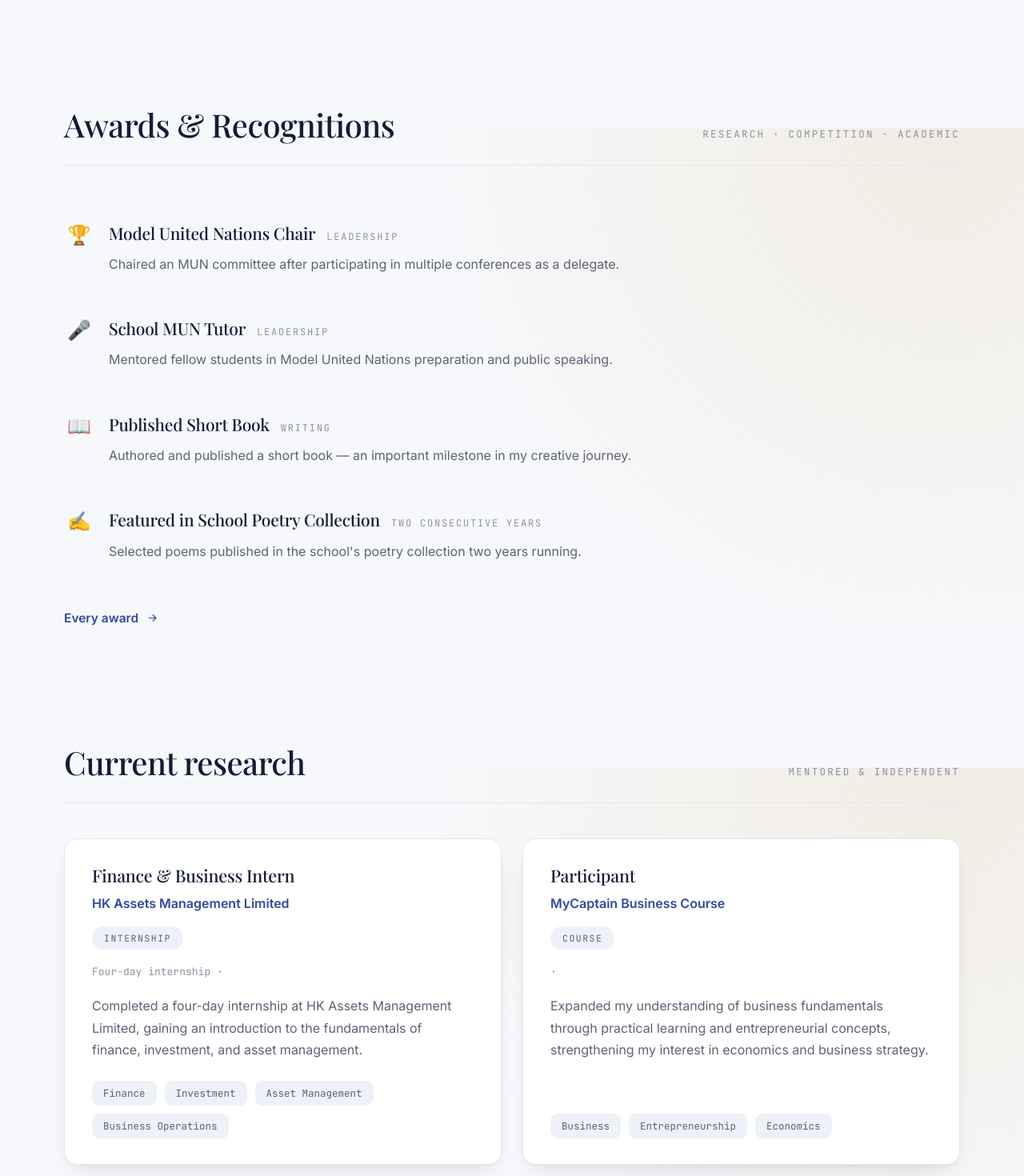
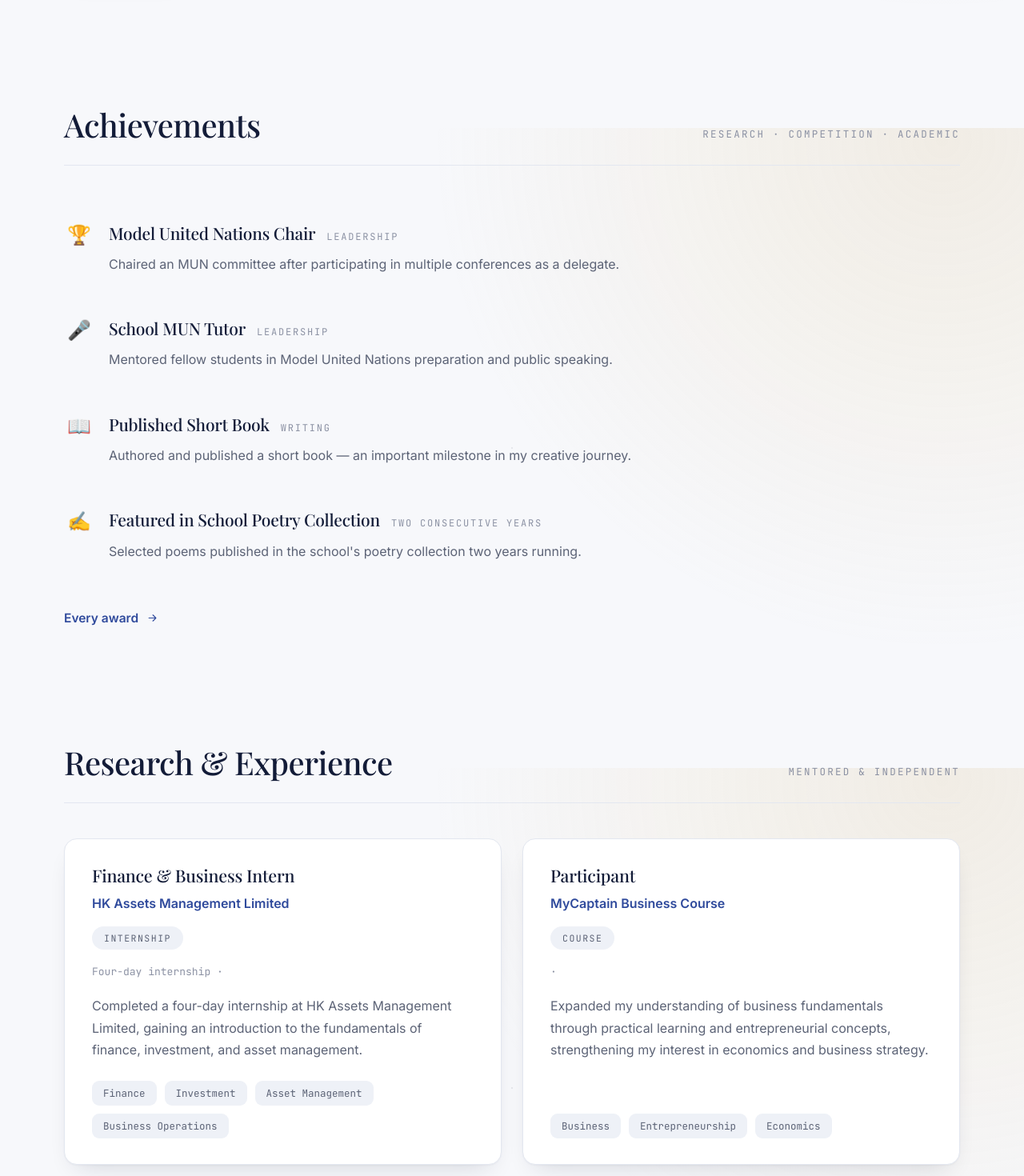
Before and after one commit to amitokamble8-pixel/kanak_portfolio_2, a React (Vite) app: page / in a window 1280 px wide. Shown: the part 640-2110 px from the top of the page at 80% size. Built offline with nearby package versions, Linux system fonts and the light colour scheme; a web font is replaced by a local one.

Commit message:
Update pages.jsx

```diff
--- a/src/pages.jsx
+++ b/src/pages.jsx
@@ -71,7 +71,7 @@ export function Home() {
       <Hero />
 
       <section className="section">
-        <SectionHead title="Awards & Recognitions" eyebrow="Research · Competition · Academic" />
+        <SectionHead title="Achievements" eyebrow="Research · Competition · Academic" />
         <div className="row-list">
           {AWARDS.filter((a) => a.featured).slice(0, 4).map((a, i) => (
             <Reveal key={a.title} delay={i * 60}><AwardRow a={a} /></Reveal>
@@ -81,7 +81,7 @@ export function Home() {
       </section>
 
       <section className="section">
-        <SectionHead title="Current research" eyebrow="Mentored & Independent" />
+        <SectionHead title="Research & Experience" eyebrow="Mentored & Independent" />
         <div className="grid-2">
           {EXPERIENCE.filter((e) => e.featured).slice(0, 2).map((e, i) => (
             <Reveal key={e.slug} delay={i * 90}><ExperienceCard e={e} /></Reveal>
@@ -118,7 +118,7 @@ export function Home() {
       </section>
 
       <section className="section">
-        <SectionHead title="Leadership & Teaching" eyebrow="Clubs · Music · Community" />
+        <SectionHead title="Leadership & Community" eyebrow="Clubs · Music · Community" />
         <Reveal>
           <div className="vol-panel">
             <div className="vol-stats">
```
